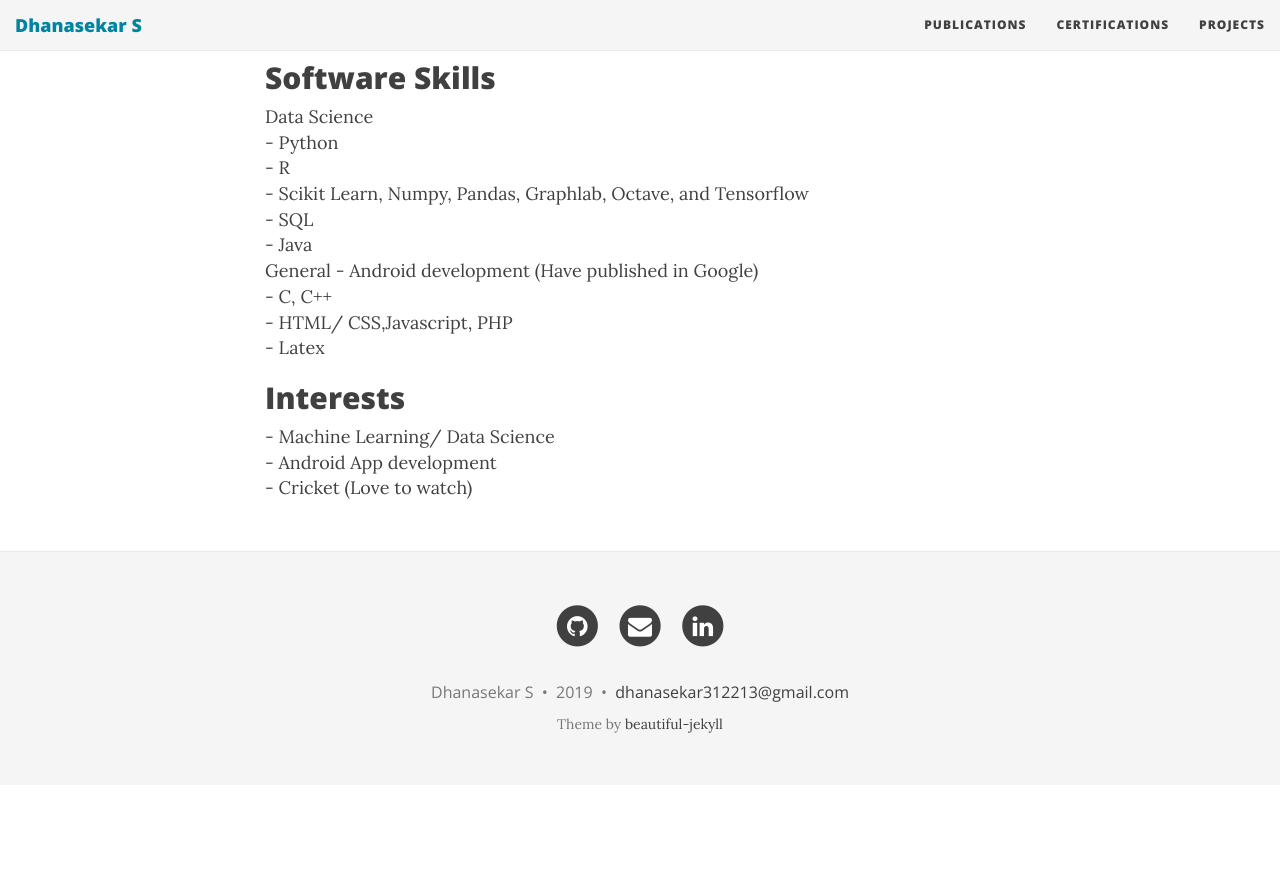
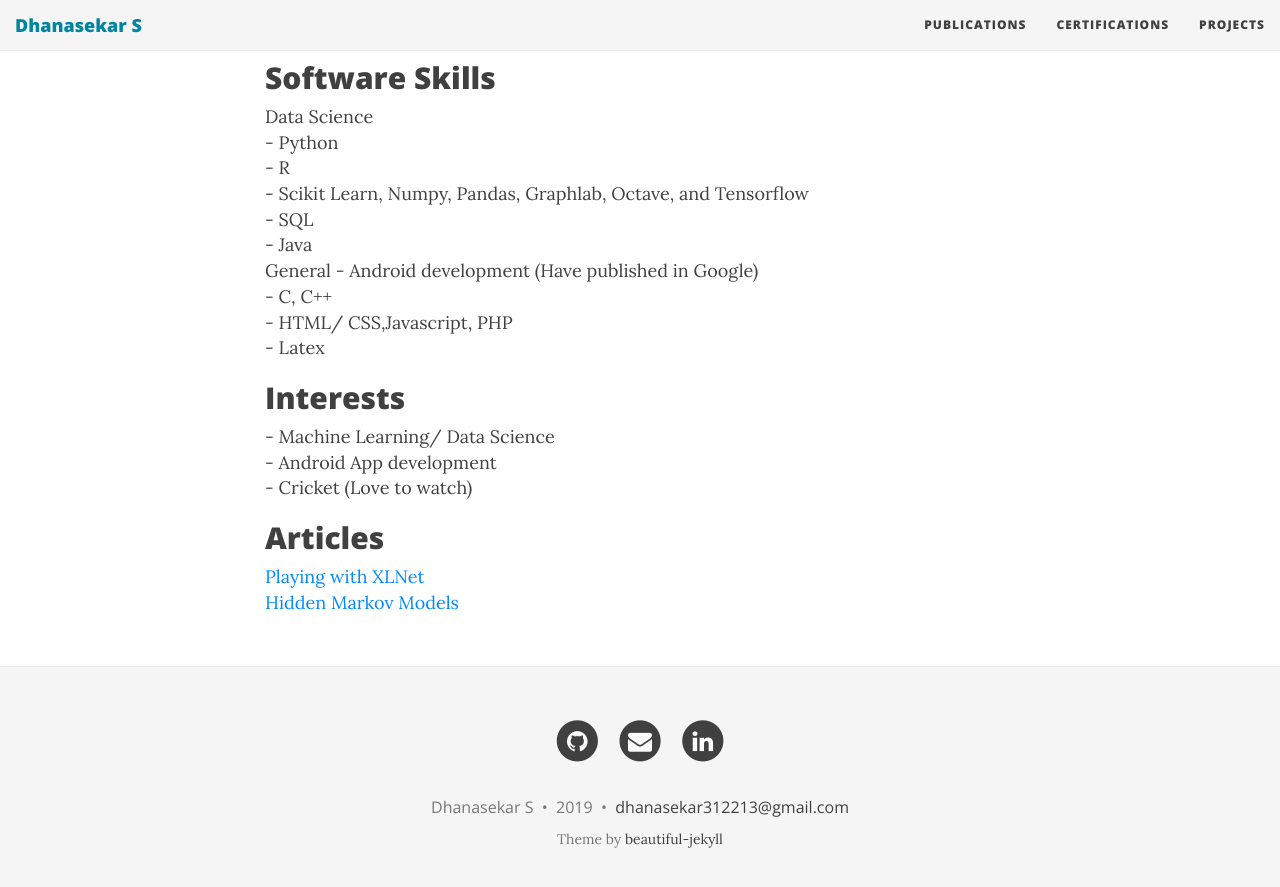
Before and after one commit to Dhanasekar-S/Dhanasekar-S.github.io, a Jekyll site: the page built from index.html, in a window 1280 px wide and 900 px high, scrolled down 1419 px. Shown: the top 887 px of the window. Built offline with Jekyll 4.4.1, drawn with Linux system fonts in a browser that asks for light colours; nearby versions of some CDN libraries; the list of posts is cut into pages by our own code; before the commit the page ends 2204 px from its top, so only the background shows below that.

Commit message:
Update index.html

```diff
--- a/index.html
+++ b/index.html
@@ -74,3 +74,7 @@ General
 - Machine Learning/ Data Science <br>
 - Android App development <br>
 - Cricket (Love to watch)
+
+<h2> Articles </h2>
+<a href='https://medium.com/@dharun199531/playing-with-xlnet-79efc8360590' target="_blank"> Playing with XLNet</a> <br>
+<a href='https://medium.com/@dharun199531/getting-started-with-machine-learning-hidden-markov-models-part-1-4af9d7615c96' target="_blank"> Hidden Markov Models </a>
```
